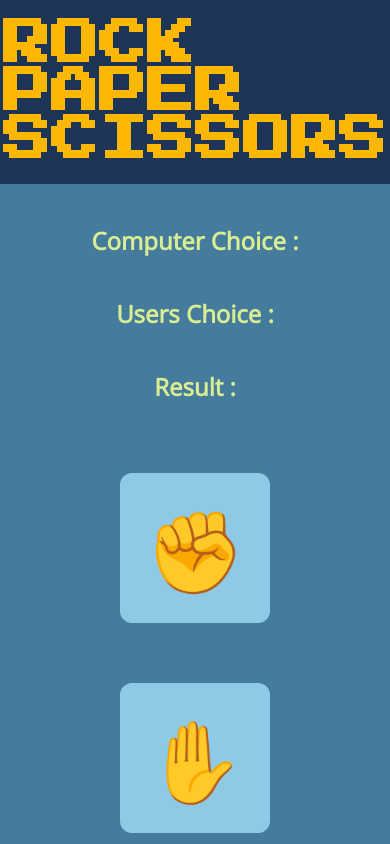
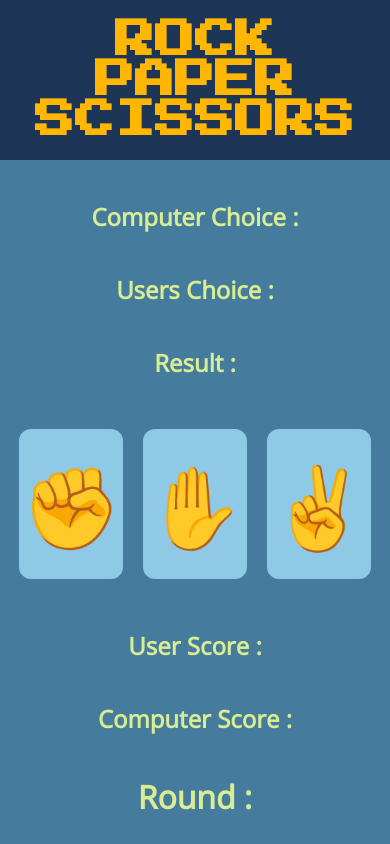
Before and after one commit to RutvikMendpara/Rock-Paper-Scissors, a plain HTML site: page index.html in a window 390 px wide. Shown: the top 844 px of the page. Drawn offline with nearby package versions, Linux system fonts and the light colour scheme.

Commit message:
made more responsive

```diff
--- a/index.html
+++ b/index.html
@@ -36,7 +36,8 @@
     </div>
 
     <div class="round">
-        <h1>Round : <span id="round"></span></h1>
+        <h1>Round : </h1>
+        <h1><span id="round"></span></h1>
     </div>
 
     <footer class="footer">
--- a/style.css
+++ b/style.css
@@ -5,6 +5,7 @@
     color: #d9ed92;
     font-family: 'Open Sans', sans-serif;
 }
+
 /* header */
 
 .header {
@@ -101,3 +102,60 @@
 .footer p {
     background-color: #333333;
 }
+
+
+@media only screen and (max-width: 768px) {
+    /* For mobile phones: */
+
+
+    .header {
+        display: flex;
+        flex: auto;
+    }
+
+    .header h1 {
+        display: block;
+        text-align: center;
+        font-size: 2.5rem;
+
+    }
+
+    .btn {
+        display: flex;
+        flex-direction: row;
+        flex-wrap: nowrap;
+
+    }
+
+    .btn .gamebtn {
+        height: 150px;
+        width: 120px;
+        margin: 10px;
+
+    }
+
+    .score {
+        margin: 20px;
+        display: flex;
+        flex-direction: column;
+        justify-content: center;
+        align-items: center;
+    }
+
+    .score h2 {
+        margin: 20px;
+        display: flex;
+        flex-direction: column;
+        justify-content: center;
+        align-items: center;
+    }
+
+    .round {
+        margin: 20px;
+        display: flex;
+        justify-content: center;
+        align-items: center;
+        flex-direction: column;
+    }
+
+}
```
